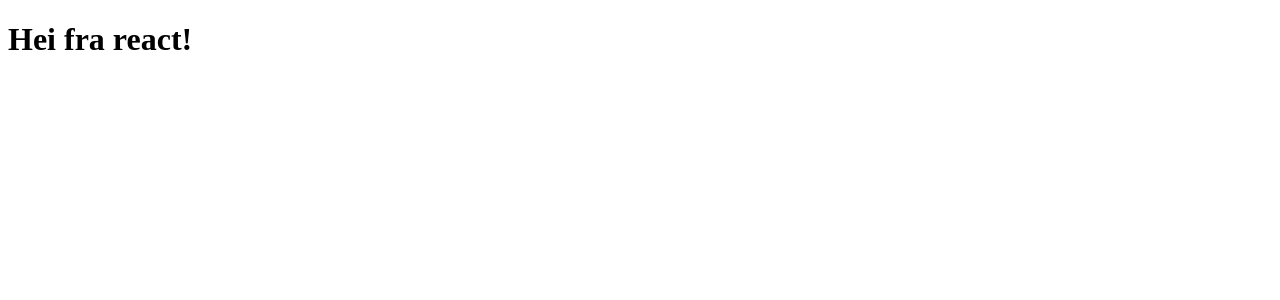
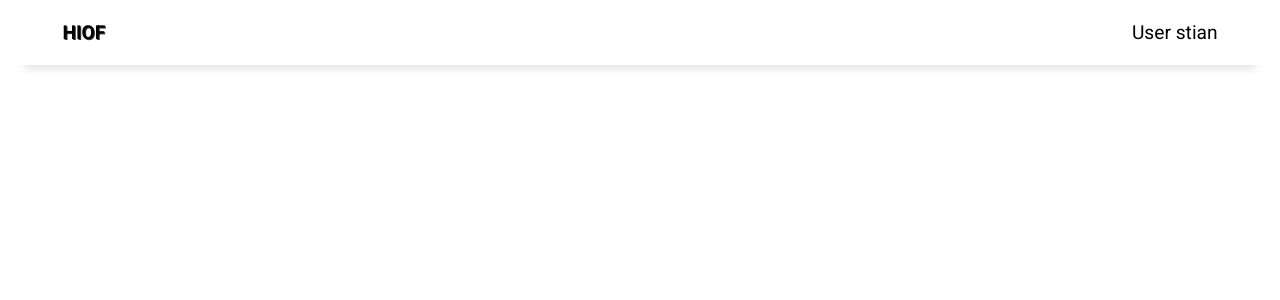
Before and after one commit to stian96/react_application, a React (Create React App) app: page / in a window 1280 px wide. Shown: the top 300 px of the page. Built offline with nearby package versions, Linux system fonts and the light colour scheme.

Commit message:
finished navbar component and style.

```diff
--- a/package.json
+++ b/package.json
@@ -34,5 +34,8 @@
       "last 1 firefox version",
       "last 1 safari version"
     ]
+  },
+  "devDependencies": {
+    "sass": "^1.67.0"
   }
 }
--- a/src/App.js
+++ b/src/App.js
@@ -1,9 +1,10 @@
 import React from 'react';
+import Navbar from './components/Navbar';
 
 const App = () => {
     return (
         <>
-        <h1>Hei fra react!</h1>
+        <Navbar />
         </>
     );
 }
--- /dev/null
+++ b/src/components/Navbar.js
@@ -0,0 +1,23 @@
+import React from 'react';
+import '../scss/Navbar.scss';
+
+const Navbar = () => {
+
+    // Denne kunne kommet fra en props eller state.
+    const username = "stian";
+
+    return (
+        <nav className='navbar'>
+            <ul className='navbar__list'>
+                <li className='navbar__item navbar__item-logo'>
+                    HIOF
+                </li>
+                <li className='navbar__item navbar__item-user'>
+                    User {username}
+                </li>
+            </ul>
+        </nav>
+    );
+}
+
+export default Navbar;
--- /dev/null
+++ b/src/scss/Navbar.scss
@@ -0,0 +1,36 @@
+@import url('https://fonts.googleapis.com/css2?family=Roboto:wght@300;400;500;700&display=swap');
+
+
+$navbar-color: rgb(255, 255, 255);
+
+body {
+    font-family: 'Roboto', sans-serif;
+    margin: 0 auto;
+}
+
+.navbar {
+    width: 96%;
+    margin: 0 auto;
+    padding: 0.3rem 0.5rem;
+    background: $navbar-color;
+    box-shadow: 0 10px 8px -6px rgba(0, 0, 0, 0.1);
+
+    .navbar__list {
+        padding: 0 1.5rem;
+        display: flex;
+        justify-content: space-between;
+        align-items: flex-start;
+
+        .navbar__item {
+            list-style: none;
+            font-size: 1.2rem;
+            padding: 0 0.8rem;
+        }
+
+        .navbar__item-logo {
+            text-transform: uppercase;
+            font-weight: bold;
+            text-shadow: 1px 1px 0 rgb(57, 57, 57);
+        }
+    }
+}
```
Also changed, not shown: 1 other file (tests, documents, lock files or other folders).
